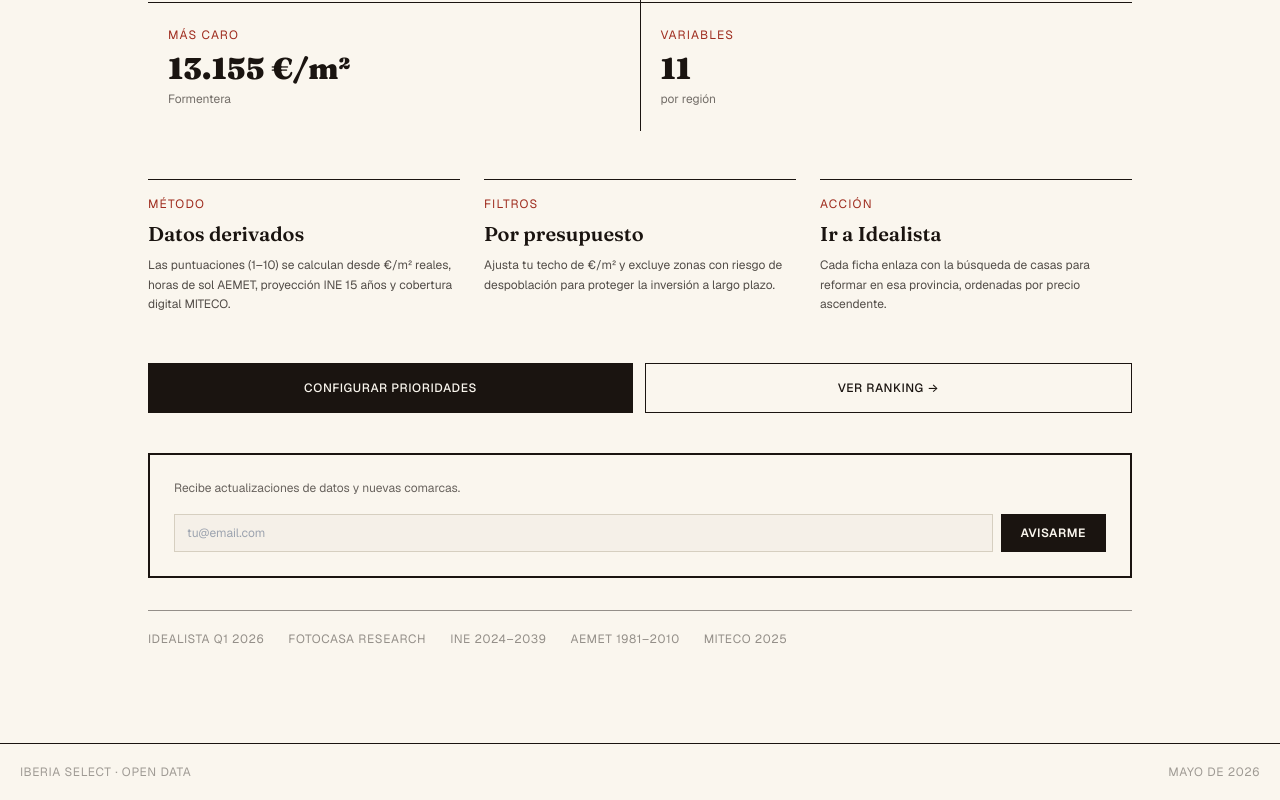
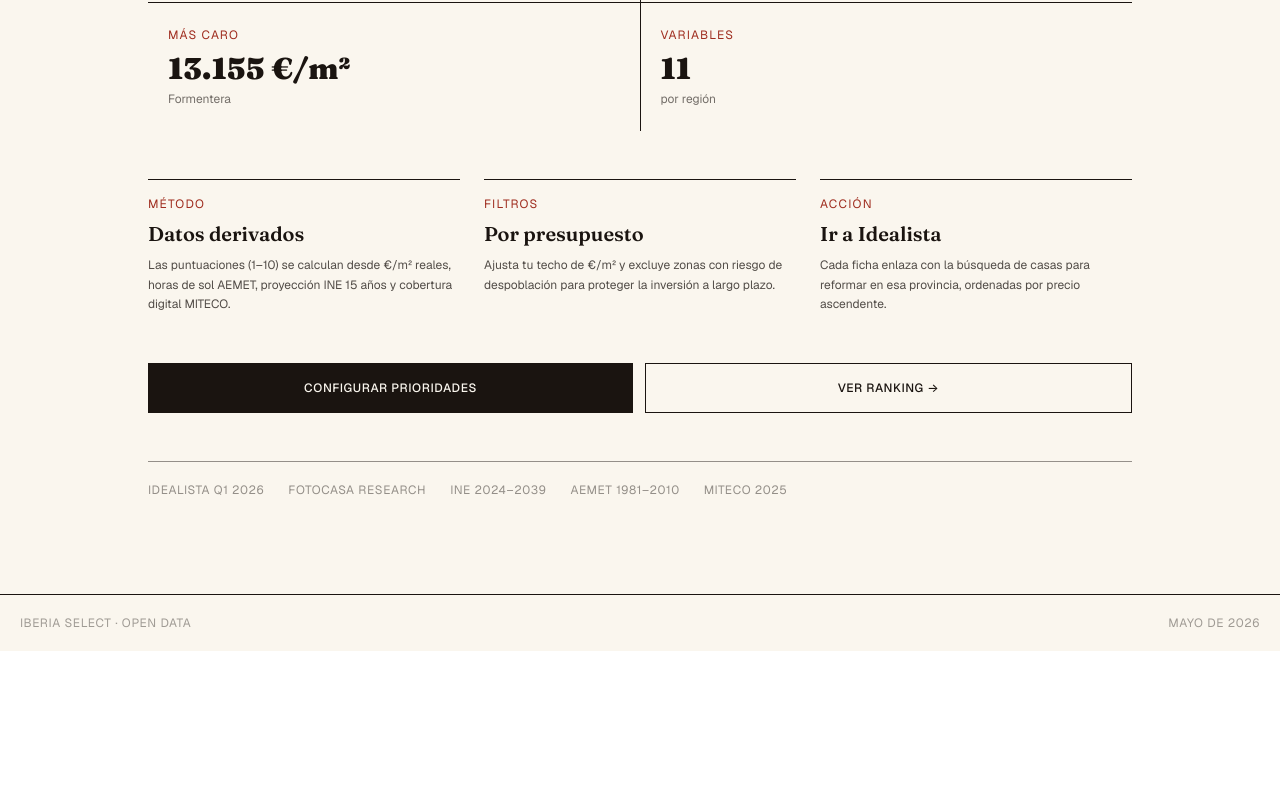
Before and after one commit to antoniomp17/iberiaSelect, a React (Vite) app: page /#intro in a window 1280 px wide. Shown: the part 591-1391 px from the top of the page. After the commit the page ends 1242 px from the top, so only its background shows below. Built offline with nearby package versions, Linux system fonts and the light colour scheme.

Commit message:
remove: email capture form from IntroView

```diff
--- a/src/views/IntroView.jsx
+++ b/src/views/IntroView.jsx
@@ -1,23 +1,9 @@
-import { useState } from "react";
 import { useCtx } from "../context/AppContext.jsx";
 import { S } from "../config/theme.js";
 import { REGIONS_DATA } from "../data/regions.js";
 export const IntroView = () => {
   const { setView } = useCtx();
-  const [email, setEmail] = useState('');
-  const [emailSent, setEmailSent] = useState(false);
-
-  const handleEmailSubmit = async (e) => {
-    e.preventDefault();
-    if (!email) return;
-    // Brevo (ex-Sendinblue) form endpoint — rellenar con tu list ID cuando esté creada
-    // Por ahora guardamos en localStorage como placeholder
-    const pending = JSON.parse(localStorage.getItem('iberia-email-leads') || '[]');
-    pending.push({ email, date: new Date().toISOString() });
-    localStorage.setItem('iberia-email-leads', JSON.stringify(pending));
-    setEmailSent(true);
-  };
-  const { ink, paper, accent, forest } = S;
+  const { ink, paper, accent } = S;
   const minP = Math.min(...REGIONS_DATA.map(r => r.priceM2));
   const maxP = Math.max(...REGIONS_DATA.map(r => r.priceM2));
   const minRegion = REGIONS_DATA.find(r => r.priceM2 === minP);
@@ -88,34 +74,7 @@ export const IntroView = () => {
         </button>
       </div>
 
-      {/* ── Email capture ── */}
-      <div className="mt-10 p-6 border-2" style={{ borderColor: ink }}>
-        <p className="text-xs mb-4 leading-relaxed" style={{ ...S.fontBody, color: ink, opacity: 0.65 }}>
-          Recibe actualizaciones de datos y nuevas comarcas.
-        </p>
-        {emailSent ? (
-          <p className="text-xs uppercase tracking-wider" style={{ ...S.fontBody, color: S.forest, fontWeight: 600 }}>
-            ✓ Apuntado. Te avisamos en cuanto haya novedades.
-          </p>
-        ) : (
-          <form onSubmit={handleEmailSubmit} className="flex gap-2">
-            <input
-              type="email" required value={email}
-              onChange={e => setEmail(e.target.value)}
-              placeholder="tu@email.com"
-              className="flex-1 px-3 py-2.5 text-xs outline-none"
-              style={{ ...S.fontBody, color: ink, background: '#F5F0E8', border: `1px solid #D6CFC0` }}
-            />
-            <button type="submit"
-              className="px-5 py-2.5 text-xs uppercase tracking-wider shrink-0 transition hover:opacity-90"
-              style={{ ...S.fontBody, background: ink, color: S.paper, fontWeight: 600 }}>
-              Avisarme
-            </button>
-          </form>
-        )}
-      </div>
-
-      <div className="mt-8 pt-5 border-t flex flex-wrap gap-x-6 gap-y-1 text-xs uppercase tracking-wider"
+      <div className="mt-12 pt-5 border-t flex flex-wrap gap-x-6 gap-y-1 text-xs uppercase tracking-wider"
         style={{ ...S.fontBody, borderColor: ink, color: ink, opacity: 0.45 }}>
         <span>Idealista Q1 2026</span><span>Fotocasa Research</span>
         <span>INE 2024–2039</span><span>AEMET 1981–2010</span><span>MITECO 2025</span>
```
